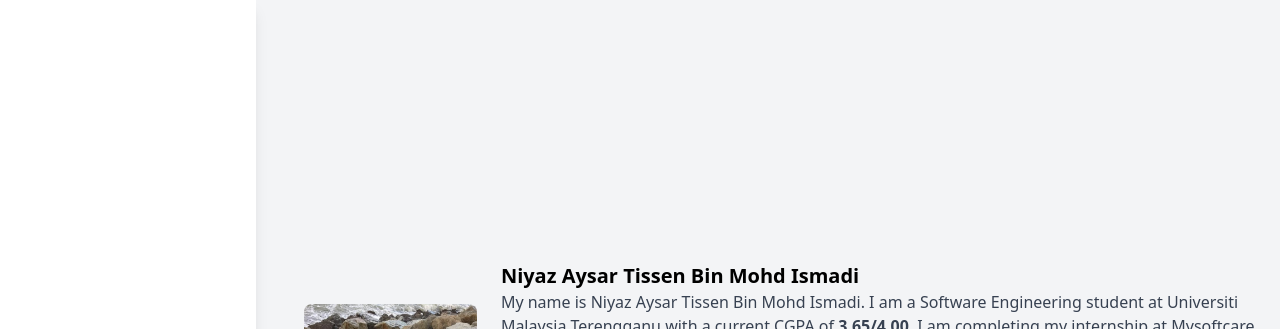
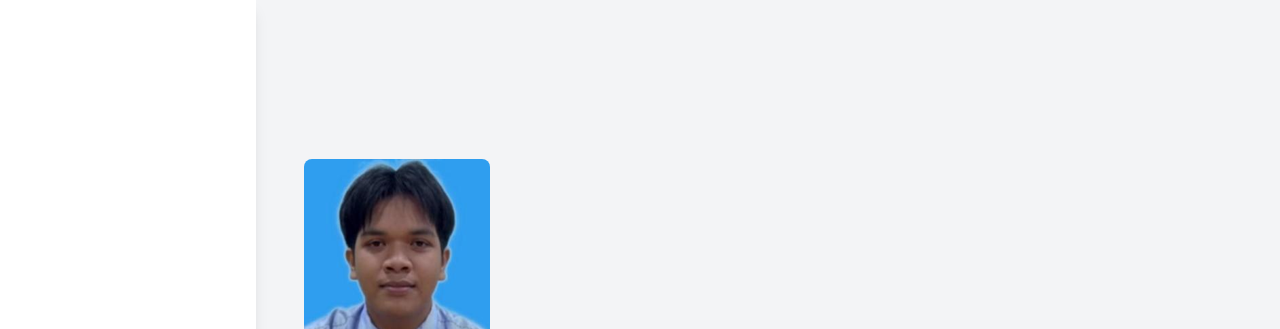
Before and after one commit to niyazucc/portfolio, a website: page index.html in a window 1280 px wide. Shown: the top 329 px of the page. Drawn offline with Linux system fonts and the light colour scheme.

Commit message:
update image

```diff
--- a/index.html
+++ b/index.html
@@ -52,12 +52,10 @@
       <main class="relative flex-1 flex items-center justify-center p-6">
         <div class="p-6 rounded-lg">
           <img
-            src="/public/images/epi.jpg"
+            src="/public/images/aku.png"
             alt="Photographer"
-            class="rounded-lg mb-4"
+            class="rounded-lg mb-4 w-max"
           />
-        </div>
-        <div>
           <h2 class="text-xl font-bold">Niyaz Aysar Tissen Bin Mohd Ismadi</h2>
           <p class="text-gray-700">
             My name is Niyaz Aysar Tissen Bin Mohd Ismadi. I am a Software
@@ -81,6 +79,9 @@
             my internship.
           </p>
         </div>
+        <div>
+
+        </div>
       </main>
     </div>
   </body>
```
Also changed, not shown: public/views/contact.html (+1 -1 lines), public/images/aku.png (added).
